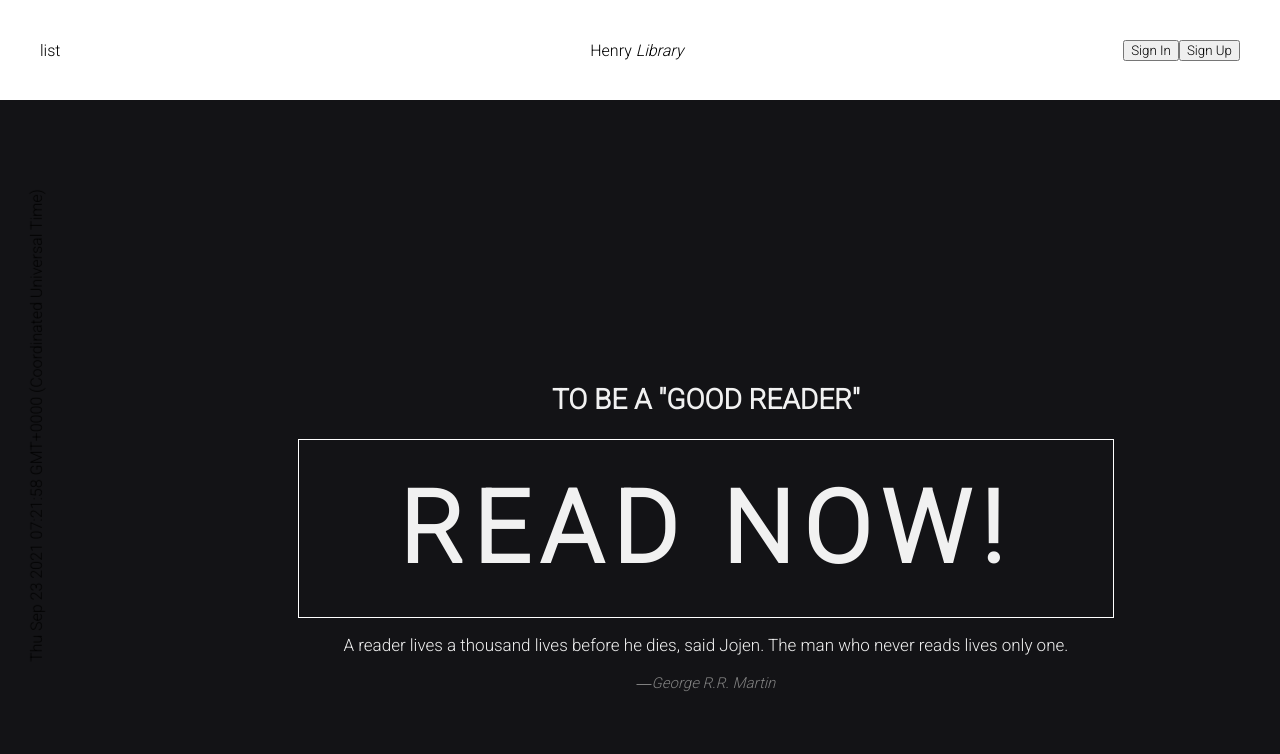
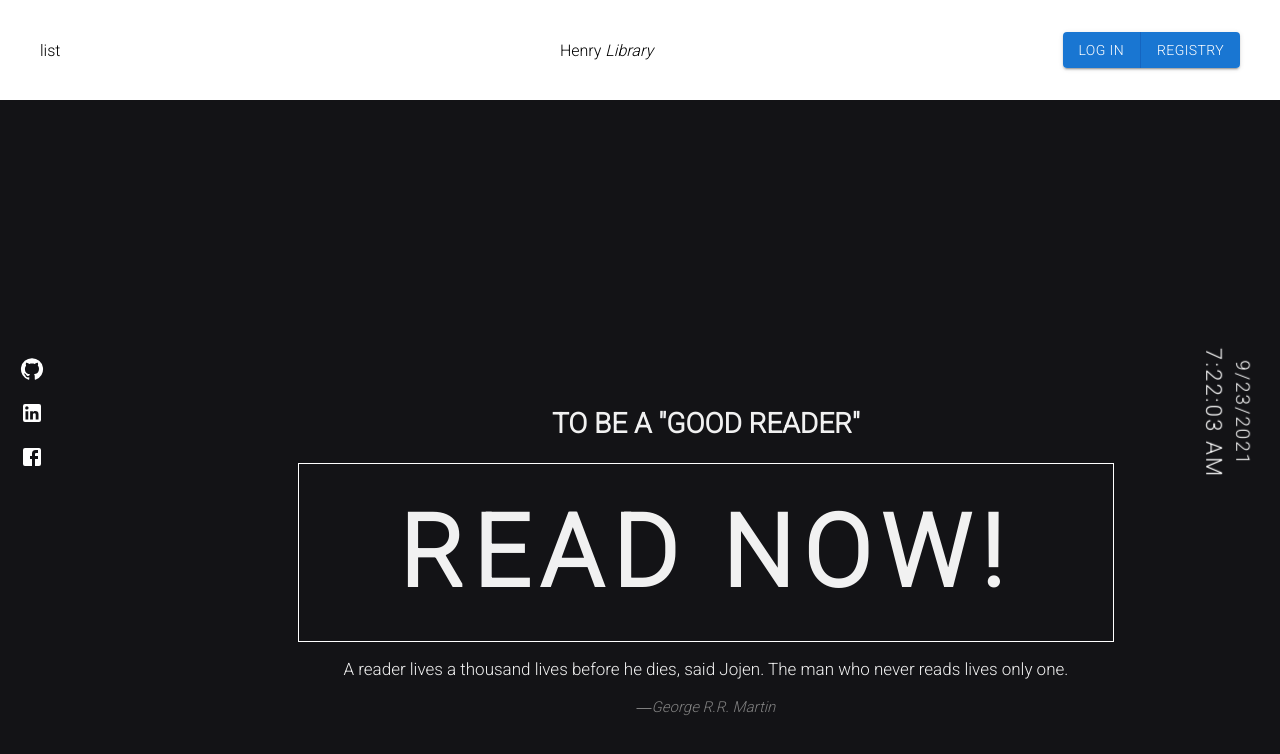
Before and after one commit to henry-azer/Henry-Library-React, a React (Create React App) app: page / in a window 1280 px wide. Shown: the top 754 px of the page. Built offline with nearby package versions, Linux system fonts and the light colour scheme.

Commit message:
update nav bars

```diff
--- a/public/index.html
+++ b/public/index.html
@@ -14,6 +14,10 @@
             href="https://fonts.googleapis.com/css2?family=Roboto:wght@300&display=swap"
             rel="stylesheet"
         />
+        <link
+            href="https://fonts.googleapis.com/css2?family=Share+Tech+Mono&display=swap"
+            rel="stylesheet"
+        />
         <title>Henry Library | Home</title>
     </head>
     <body>
--- a/src/components/header.jsx
+++ b/src/components/header.jsx
@@ -1,4 +1,7 @@
 import React from "react";
+
+import Button from "@mui/material/Button";
+import ButtonGroup from "@mui/material/ButtonGroup";
 
 const header = () => {
     return (
@@ -32,9 +35,16 @@ const header = () => {
                 data-aos-easing="ease-in"
                 data-aos="fade-down-left"
             >
-                <button className="signIn-btn">Sign In</button>
-                <button className="signUp-btn">Sign Up</button>
+                 <ButtonGroup
+                    variant="contained"
+                    aria-label="outlined primary button group"
+                >
+                    <Button>Log In</Button>
+                    <Button>Registry</Button>
+                </ButtonGroup>
             </div>
+
+
         </nav>
     );
 };
--- a/src/components/home.jsx
+++ b/src/components/home.jsx
@@ -27,7 +27,8 @@ const Home = () => {
 
             <div
                 className="main-content"
-                data-aos-duration="1000"
+                data-aos-delay="1000"
+                data-aos-duration="2000"
                 data-aos="fade-up"
             >
                 <h2>To be a "Good Reader"</h2>
--- a/src/components/left-nav.jsx
+++ b/src/components/left-nav.jsx
@@ -1,23 +1,29 @@
-import React, { useState, useEffect } from "react";
+import React from "react";
+
+import Button from "@mui/material/Button";
+import GitHubIcon from "@mui/icons-material/GitHub";
+import LinkedInIcon from "@mui/icons-material/LinkedIn";
+import FacebookIcon from "@mui/icons-material/Facebook";
 
 const LeftNav = () => {
-    const [today, setDate] = useState(new Date().toString()); // Save the current date to be able to trigger an update
-
-    useEffect(() => {
-        const timer = setInterval(() => {
-            // Creates an interval which will update the current data every minute
-            // This will trigger a rerender every component that uses the useDate hook.
-            setDate(new Date());
-        }, 60 * 1000);
-        return () => {
-            clearInterval(timer); // Return a funtion to clear the timer so that it will stop being called on unmount
-        };
-    }, []);
-
     return (
         <div className="left-nav">
-            <div className="date-container">
-                {today}
+            <div
+                className="social-container"
+                data-aos-delay="100"
+                data-aos-duration="2000"
+                data-aos="fade-right"
+                data-aos-easing="ease-in"
+            >
+                <Button className="social-btn">
+                    <GitHubIcon className="social-icon" />
+                </Button>
+                <Button className="social-btn">
+                    <LinkedInIcon className="social-icon" />
+                </Button>
+                <Button className="social-btn">
+                    <FacebookIcon className="social-icon" />
+                </Button>
             </div>
         </div>
     );
--- a/src/components/right-nav.jsx
+++ b/src/components/right-nav.jsx
@@ -1,10 +1,31 @@
-import React from "react";
+import React, { useState, useEffect } from "react";
 
 const RightNav = () => {
+    const [date, setDate] = useState(new Date());
 
+    useEffect(() => {
+        var timerID = setInterval(() => tick(), 1000);
+        return function cleanup() {
+            clearInterval(timerID);
+        };
+    });
+
+    function tick() {
+        setDate(new Date());
+    }
 
     return (
-        <div className="">
+        <div className="right-nav">
+            <div
+                className="date-container"
+                data-aos-duration="2000"
+                data-aos-delay="100"
+                data-aos="fade-down"
+                data-aos-easing="ease-in"
+            >
+                <div className="date">{date.toLocaleDateString()}</div>
+                <div className="time">{date.toLocaleTimeString()}</div>
+            </div>
         </div>
     );
 };
--- a/src/styles/styles.css
+++ b/src/styles/styles.css
@@ -48,17 +48,60 @@ body {
 /* LEFT NAV START */
 .left-nav {
     position: fixed;
+    top: 44%;
+    transition: 1s all;
+}
+
+.left-nav .social-container {
     display: flex;
-    left: -200px;
-    top: 52%;
-    transform: rotate(-90deg);
+    text-align: center;
+    flex-direction: column;
+}
+
+.social-container .social-btn {
+    color: white;
+    padding: 5px;
+    margin: 0 0 10px 0;
+    transition: 1s all;
+}
+
+.social-container .social-btn:hover {
+    background: transparent;
+    color: rgb(163, 163, 163);
+    transition: 1s all;
 }
 /* LEFT NAV END */
+
+/* RIGHT NAV START */
+.right-nav {
+    position: fixed;
+    display: flex;
+    right: -10px;
+    top: 48%;
+    transform: rotate(90deg);
+}
+
+.right-nav .date-container {
+    font-family: "Share Tech Mono", monospace;
+    text-align: center;
+    color: #ffffff;
+}
+
+.date-container .time {
+    letter-spacing: 0.1em;
+    font-size: 22px;
+    padding: 5px 0;
+}
+.date-container .date {
+    letter-spacing: 0.1em;
+    font-size: 19px;
+}
+/* RIGHT NAV END */
 
 /* HOME START */
 .home .main-content {
     position: absolute;
-    top: 45%;
+    top: 48%;
     left: 22.5%;
     text-align: center;
     overflow: hidden;
```
